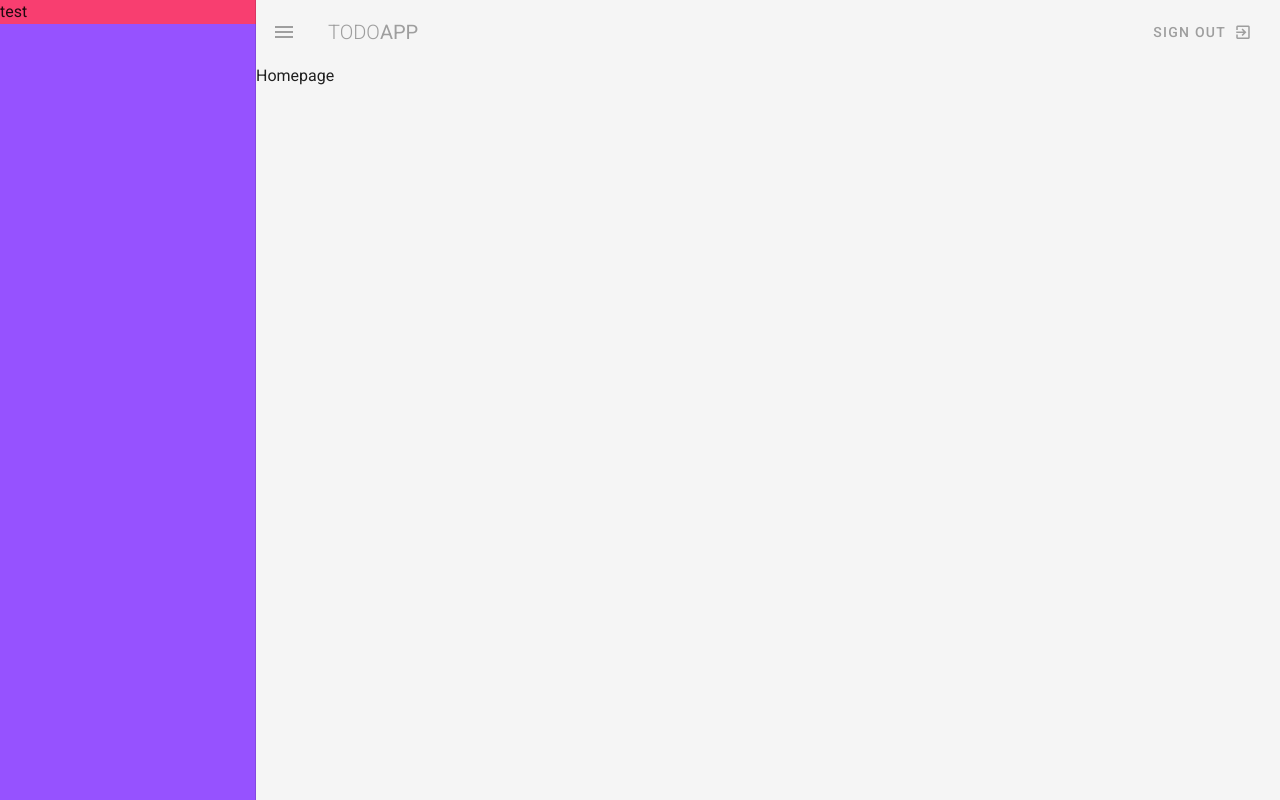
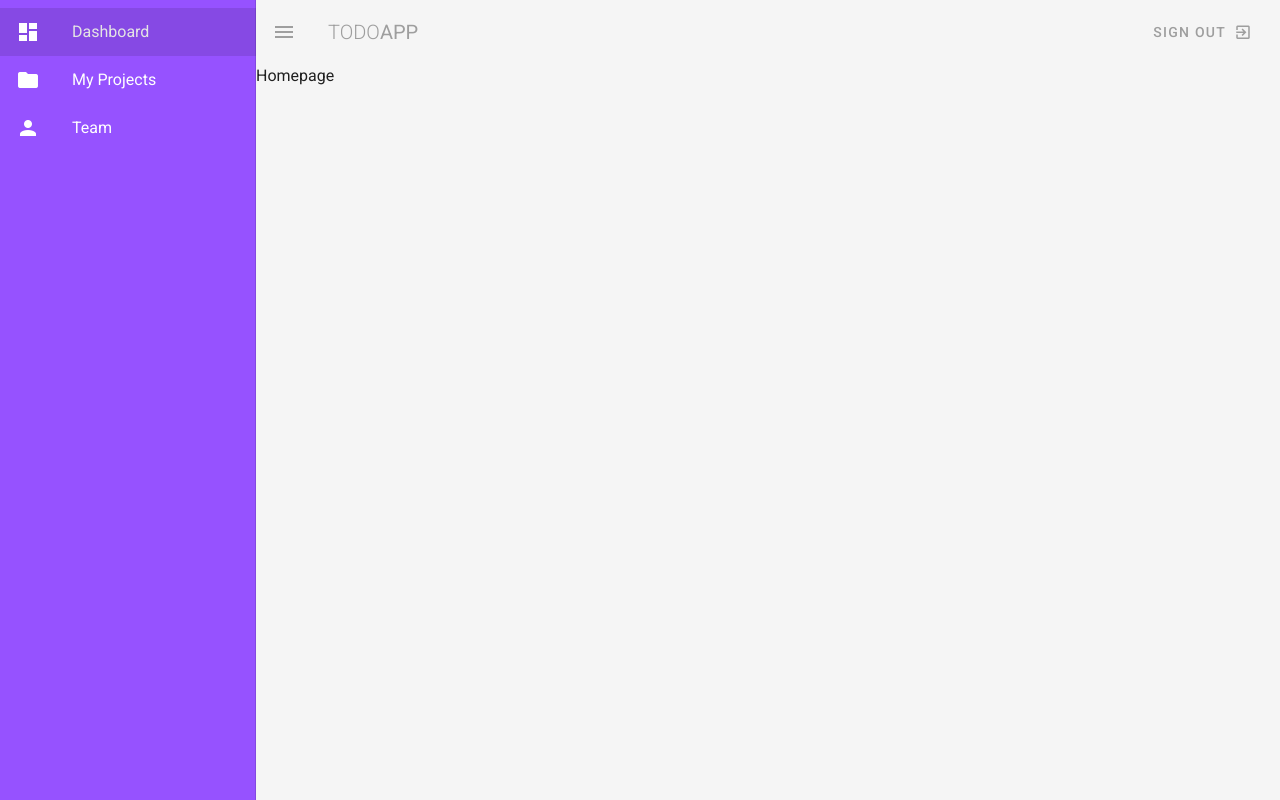
Before and after one commit to jfstassen/Apprentissage-VueJS, a Vue app in the folder 25-todo-app/: page / in a window 1280 px wide. Both pictures are taken after a click on the button 28 px from the left and 32 px from the top of the page. Built offline with nearby package versions, Linux system fonts and the light colour scheme.

Commit message:
updt navbar

```diff
--- a/25-todo-app/src/components/Navbar.vue
+++ b/25-todo-app/src/components/Navbar.vue
@@ -1,8 +1,18 @@
 <template>
   <nav>
     <v-navigation-drawer v-model="drawer" app class="primary">
-      <p class="error">test</p>
+      <v-list>
+        <v-list-item v-for="(link, idx) in links" :key="idx" :to="link.route">
+          <v-list-item-action>
+            <v-icon class="white--text">{{link.icon}}</v-icon>
+          </v-list-item-action>
+          <v-list-item-content>
+            <v-list-item-title class="white--text">{{link.text}}</v-list-item-title>
+          </v-list-item-content>
+        </v-list-item>
+      </v-list>
     </v-navigation-drawer>
+
     <v-app-bar flat app>
       <v-app-bar-nav-icon class="grey--text" @click="drawer = !drawer"></v-app-bar-nav-icon>
       <v-toolbar-title class="text-uppercase grey--text">
@@ -22,7 +32,12 @@
 export default {
   data() {
     return {
-      drawer: false
+      drawer: false,
+      links: [
+        { icon: "mdi-view-dashboard", text: "Dashboard", route: "/" },
+        { icon: "mdi-folder", text: "My Projects", route: "/projects" },
+        { icon: "mdi-account", text: "Team", route: "/team" }
+      ]
     };
   }
 };
```
